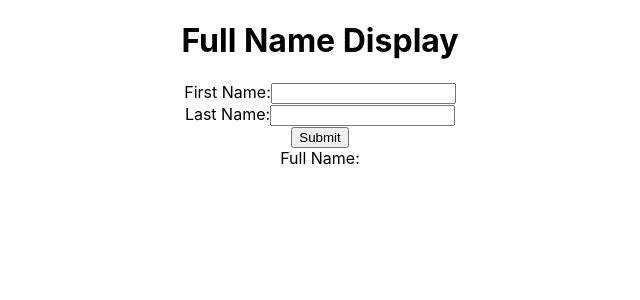
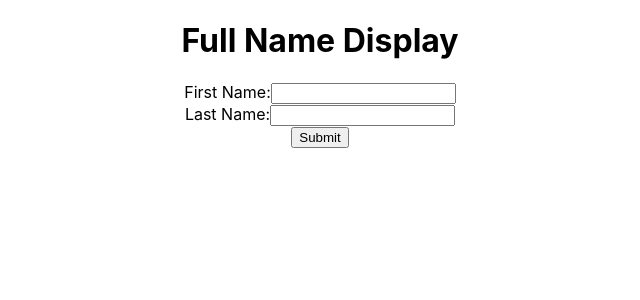
Before and after one commit to rupalverma07/Form-Display, a React (Create React App) app: page / in a window 1280 px wide. Shown: the top 300 px of the page, without its empty margins (320-960 px from the left). Built offline with nearby package versions, Linux system fonts and the light colour scheme.

Commit message:
test case issue fixed

```diff
--- a/src/Form.jsx
+++ b/src/Form.jsx
@@ -4,8 +4,10 @@ const Form = () => {
     const[fullName,setFullName] = useState('')
     const[fname, setFName] = useState('')
     const[lname, setLName] = useState('')
+    const[showName,setShowName] = useState(false)
     const submitHandler = (e) =>{
         e.preventDefault();
+        setShowName(true)
         setFullName(`${fname} ${lname}`)
     }
   return (
@@ -16,9 +18,10 @@ const Form = () => {
         Last Name:<input type='text' value={lname} onChange={(e) => setLName(e.target.value)} required/><br/>
         <button type='submit'>Submit</button>
       </form>
-      <div>
+      {showName ? (<div >
         Full Name:{fullName}
-      </div>
+      </div>) : ('')}
+
     </div>
   )
 }
```
